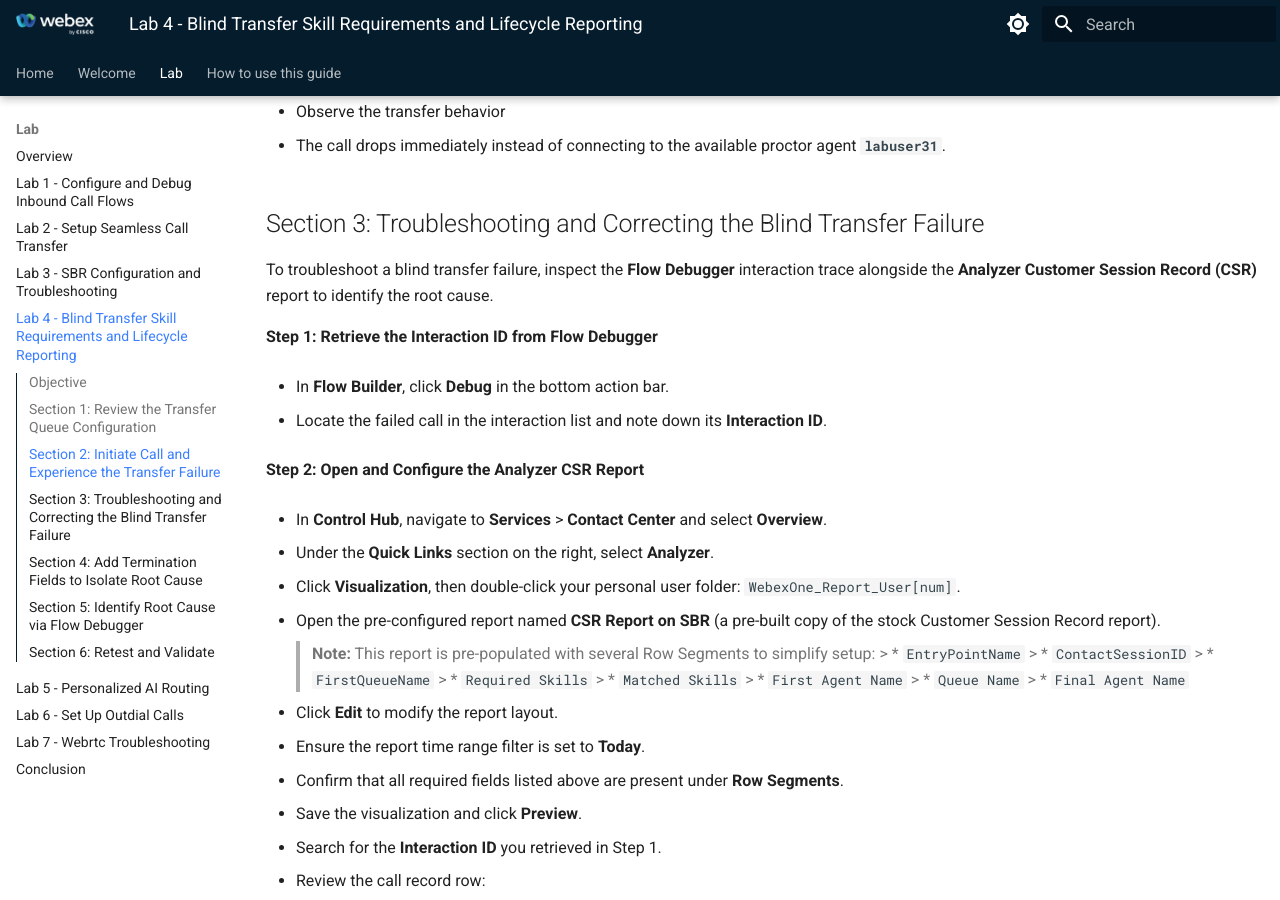
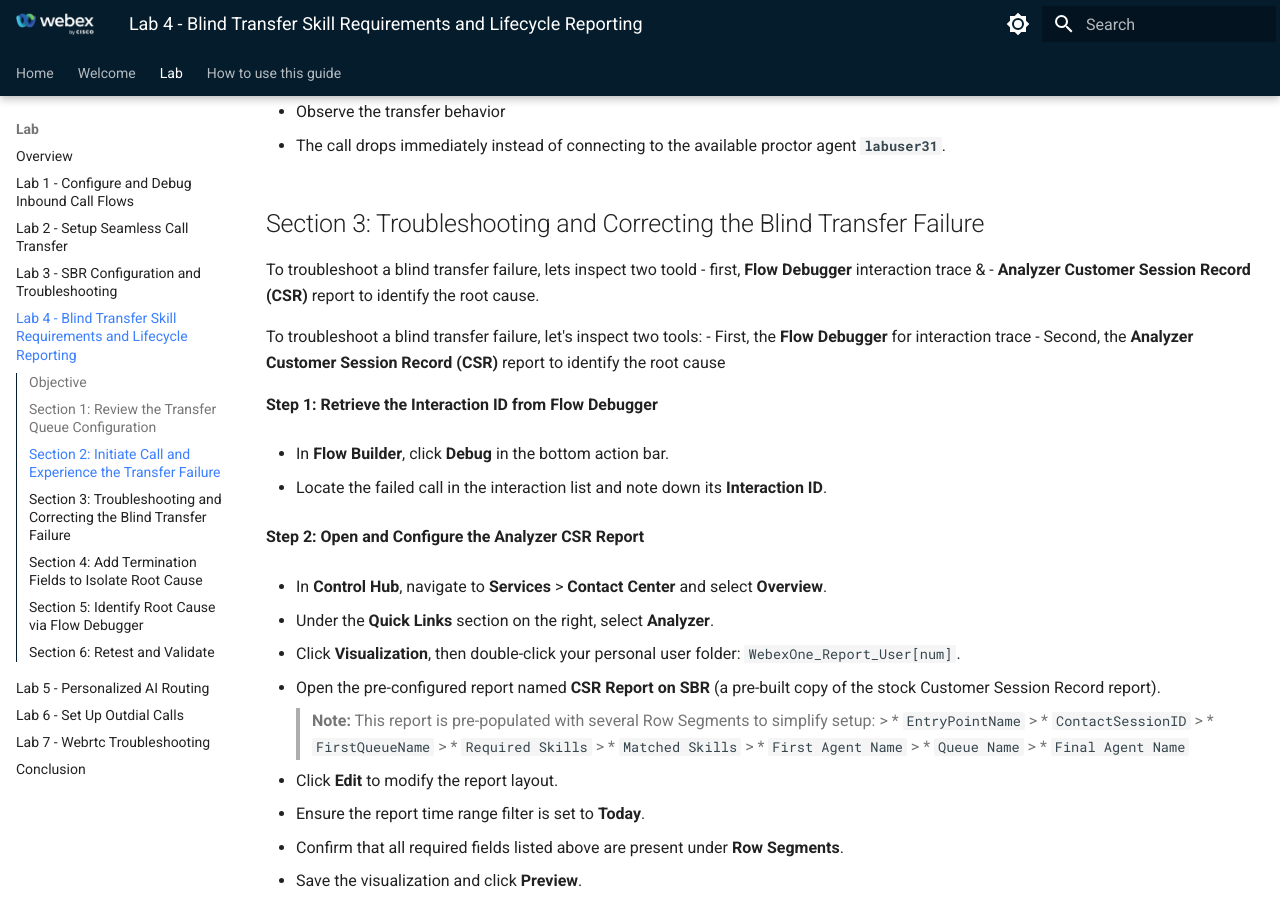
Before and after one commit to WebexCC-SA/LAB-21177, an MkDocs documentation site: the page built from docs/Excercise4.md, in a window 1280 px wide and 900 px high, scrolled down 1605 px. Built offline with MkDocs 1.6.1 and Material for MkDocs 9.7.7, drawn with Linux system fonts in a browser that asks for light colours.

Commit message:
Update Excercise4.md

```diff
--- a/docs/Excercise4.md
+++ b/docs/Excercise4.md
@@ -65,7 +65,13 @@
 
 ## Section 3: Troubleshooting and Correcting the Blind Transfer Failure
 
-To troubleshoot a blind transfer failure, inspect the **Flow Debugger** interaction trace alongside the **Analyzer Customer Session Record (CSR)** report to identify the root cause.
+To troubleshoot a blind transfer failure, lets inspect two toold
+	- first, **Flow Debugger** interaction trace &
+	- **Analyzer Customer Session Record (CSR)** report to identify the root cause.
+
+To troubleshoot a blind transfer failure, let's inspect two tools:
+	- First, the **Flow Debugger** for interaction trace
+	- Second, the **Analyzer Customer Session Record (CSR)** report to identify the root cause
 
 **Step 1: Retrieve the Interaction ID from Flow Debugger**
 
```
